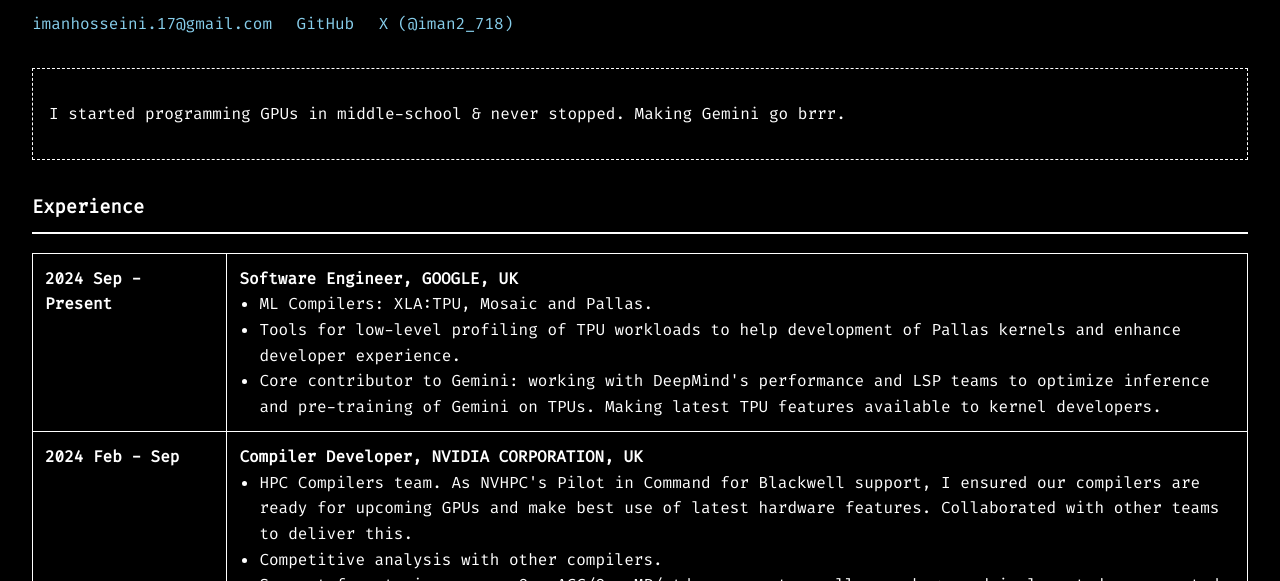
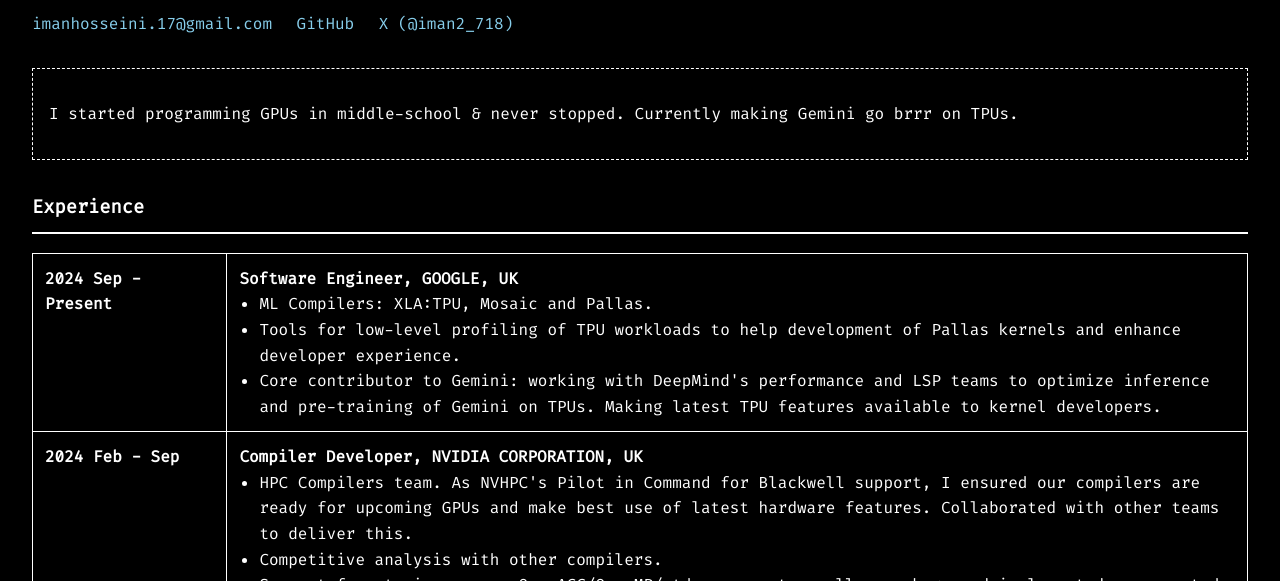
Before and after one commit to ImanHosseini/ImanHosseini.github.io, a plain HTML site: page index.html in a window 1280 px wide. Shown: the part 219-800 px from the top of the page. Drawn offline with Linux system fonts and the light colour scheme.

Commit message:
Update index.html

```diff
--- a/index.html
+++ b/index.html
@@ -105,7 +105,7 @@
 
         <section class="summary">
             <p>
-                I started programming GPUs in middle-school & never stopped. Making Gemini go brrr.
+                I started programming GPUs in middle-school & never stopped. Currently making Gemini go brrr on TPUs.
             </p>
         </section>
 
```
